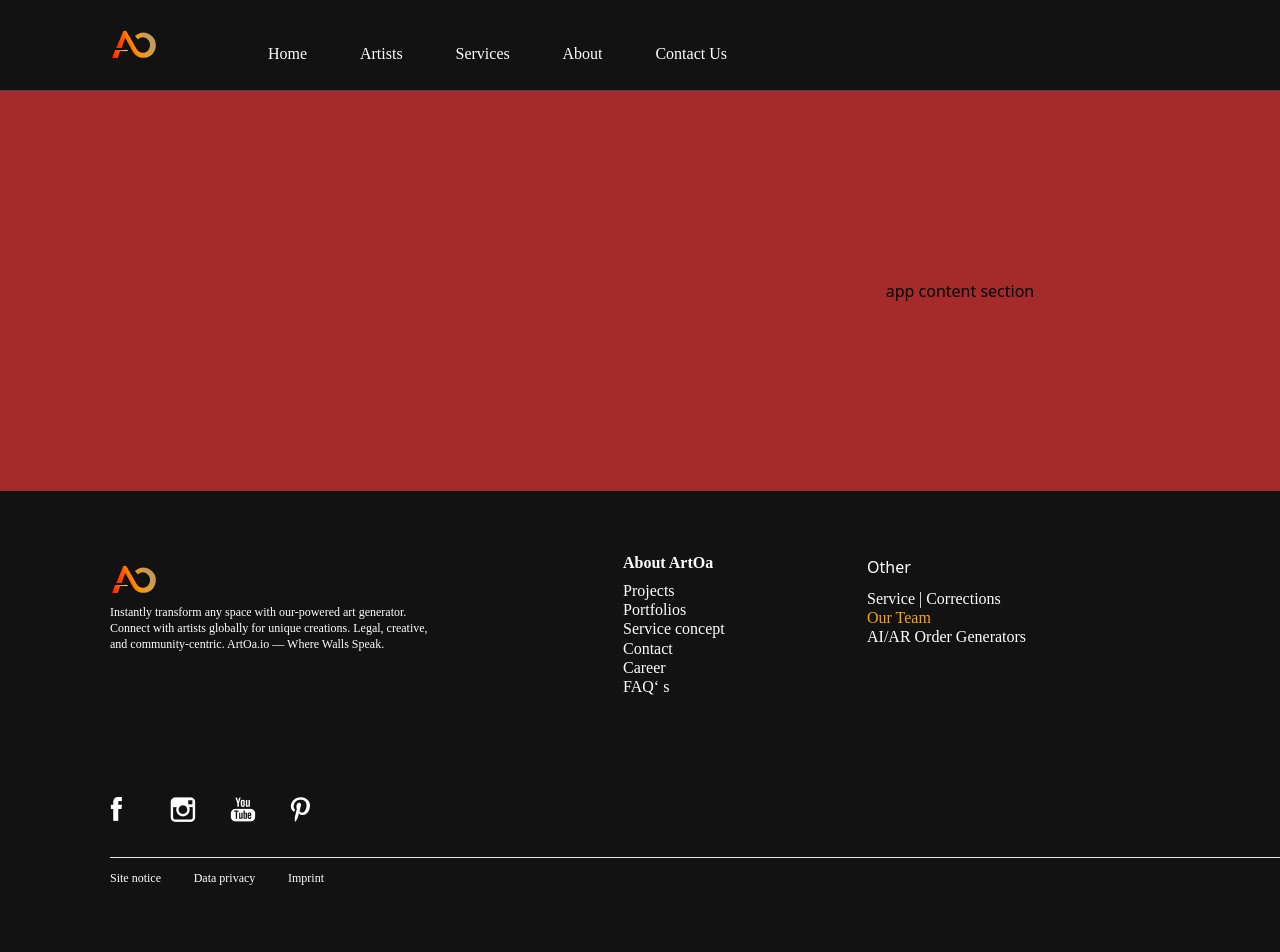
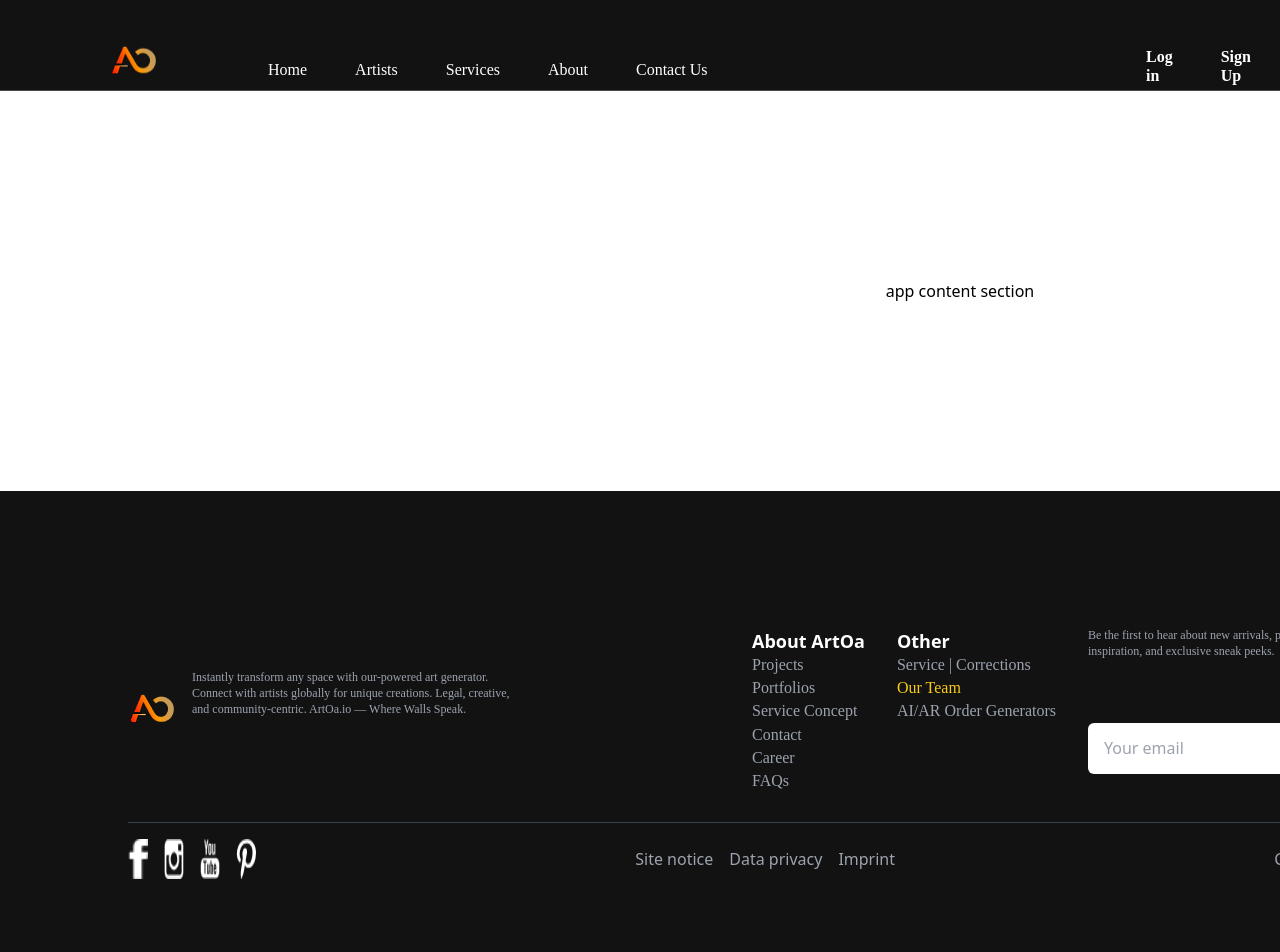
Before and after one commit to chubinaaa/artoa-FE, a Next.js app: page / in a window 1280 px wide. Shown: the top 952 px of the page. Built offline with nearby package versions, Linux system fonts and the light colour scheme.

Commit message:
style: replace standard styles with Tailwind CSS components

```diff
--- a/package.json
+++ b/package.json
@@ -33,7 +33,7 @@
     "postcss": "^8",
     "prettier": "^3.3.3",
     "prettier-plugin-tailwindcss": "^0.6.8",
-    "tailwindcss": "^3.4.1",
+    "tailwindcss": "^3.4.14",
     "typescript": "^5"
   },
   "lint-staged": {
--- a/src/app/globals.css
+++ b/src/app/globals.css
@@ -6,6 +6,9 @@
     Hiding scrollbar for all browsers.
         to apply: use "scroll-hidden" class on the element
 */
+:root {
+  --Primary-Color: rgba(252, 163, 17, 1);
+}
 
 ::-webkit-scrollbar {
   display: none;
--- a/src/components/Content.tsx
+++ b/src/components/Content.tsx
@@ -1,3 +1,7 @@
 export default function Content() {
-  return <section className="content-section">app content section</section>;
+  return (
+    <section className="flex min-h-[400px] w-[1920px] max-w-full items-center justify-center">
+      app content section
+    </section>
+  );
 }
--- a/src/components/Footer.tsx
+++ b/src/components/Footer.tsx
@@ -7,93 +7,93 @@ import SocIcon1 from "../app/images/soc-icon-1.png";
 import SocIcon2 from "../app/images/soc-icon-2.png";
 import SocIcon3 from "../app/images/soc-icon-3.png";
 import SocIcon4 from "../app/images/soc-icon-4.png";
+
 export default function Footer() {
   return (
-    <footer>
-      <div className="footer-container">
-        <div className="footer-contant">
-          <div className="footer-about-cont">
-            <div className="logo">
-              <Image src={Logo} alt="logo" />
-              <p>
-                Instantly transform any space with our-powered art generator.
-                Connect with artists globally for unique creations. Legal,
-                creative, and community-centric. ArtOa.io — Where Walls Speak.
-              </p>
-            </div>
+    <footer className="flex w-full max-w-screen-2xl items-center justify-between border-b-[0.5px] border-[#454749] bg-[#121212] px-[110px] pt-[53px] text-white">
+      <div className="container mx-auto">
+        <div className="flex flex-col items-start justify-between md:flex-row md:items-center">
+          <div className="flex items-center space-x-4">
+            {/* Logo */}
+            <Image
+              src={Logo}
+              alt="logo"
+              width={48}
+              height={48}
+              className="rounded-full"
+            />
+            <p className="max-w-sm text-gray-400">
+              Instantly transform any space with our-powered art generator.
+              Connect with artists globally for unique creations. Legal,
+              creative, and community-centric. ArtOa.io — Where Walls Speak.
+            </p>
           </div>
 
-          <div className="footer-navigate-container">
-            <div className="footer-menu">
-              <h1>About ArtOa</h1>
-              <ul>
+          <div className="mt-6 space-y-4 md:mt-0 md:flex md:space-x-8 md:space-y-0">
+            {/* Footer Links */}
+            <div>
+              <h1 className="text-lg font-semibold">About ArtOa</h1>
+              <ul className="space-y-1 text-gray-400">
                 <li>Projects</li>
                 <li>Portfolios</li>
-                <li>Service concept</li>
+                <li>Service Concept</li>
                 <li>Contact</li>
                 <li>Career</li>
-                <li>FAQ&lsquo; s</li>
+                <li>FAQs</li>
               </ul>
             </div>
 
-            <div className="footer-other">
-              <h1>Other</h1>
-
-              <ul>
+            <div>
+              <h1 className="text-lg font-semibold">Other</h1>
+              <ul className="space-y-1 text-gray-400">
                 <li>Service | Corrections</li>
-                <li style={{ color: "rgba(252, 163, 17, 1)" }}>Our Team</li>
+                <li className="text-yellow-400">Our Team</li>
                 <li>AI/AR Order Generators</li>
               </ul>
             </div>
 
-            <div className="footer-subscribe">
-              <p>
+            <div>
+              <p className="text-gray-400">
                 Be the first to hear about new arrivals, promotions, style
-                inspiration and exclusive sneak peeks.
+                inspiration, and exclusive sneak peeks.
               </p>
-
-              <div className="footer-subscribe-input-cont">
-                <input type="email" placeholder="you emil" />
-                <div className="footer-subscribe-icon">
-                  {/* {'>'} */}
-
-                  <Image src={ArrowIcon} alt="Arrow Icon" />
-                </div>
+              <div className="mt-4 flex">
+                <input
+                  type="email"
+                  placeholder="Your email"
+                  className="rounded-l-md px-4 py-2 text-gray-800 focus:outline-none"
+                />
+                <button className="rounded-r-md bg-yellow-500 p-2">
+                  <Image
+                    src={ArrowIcon}
+                    alt="Arrow Icon"
+                    width={20}
+                    height={20}
+                  />
+                </button>
               </div>
             </div>
           </div>
         </div>
 
-        <div className="footer-soc-icon">
-          <ul>
-            <li>
-              <Image src={SocIcon1} alt="" />
-            </li>
-            <li>
-              <Image src={SocIcon2} alt="" />
-            </li>
-            <li>
-              <Image src={SocIcon3} alt="" />
-            </li>
-            <li>
-              <Image src={SocIcon4} alt="" />
-            </li>
-          </ul>
-        </div>
-      </div>
+        <div className="mt-8 flex items-center justify-between border-t border-gray-700 pt-4">
+          {/* Social Icons */}
+          <div className="flex space-x-4">
+            <Image src={SocIcon1} alt="Social Icon 1" width={20} height={20} />
+            <Image src={SocIcon2} alt="Social Icon 2" width={20} height={20} />
+            <Image src={SocIcon3} alt="Social Icon 3" width={20} height={20} />
+            <Image src={SocIcon4} alt="Social Icon 4" width={20} height={20} />
+          </div>
 
-      <div className="footer-endline">
-        <hr />
+          {/* Footer Bottom Links */}
+          <div className="flex space-x-4 text-gray-400">
+            <a href="#">Site notice</a>
+            <a href="#">Data privacy</a>
+            <a href="#">Imprint</a>
+          </div>
 
-        <div className="footer-endline-container">
-          <ul>
-            <li>Site notice</li>
-            <li>Data privacy</li>
-            <li>Imprint</li>
-          </ul>
-          <div className="creator">
-            CREATED BY
-            <samp> Doer </samp>
+          <div className="text-gray-400">
+            CREATED BY <span className="font-bold text-white">Doer</span>
           </div>
         </div>
       </div>
--- a/src/components/Header.tsx
+++ b/src/components/Header.tsx
@@ -1,42 +1,59 @@
 import React from "react";
+import Image from "next/image";
 
-import Image from "next/image";
 import Logo from "../app/images/Artoa-Logo.png";
 import LangIco from "../app/images/icon-globe.png";
 import ArrowIcon from "../app/images/icon-arrow.png";
 
 export default function Header() {
   return (
-    <header>
-      <div className="header-container">
-        <div className="menu-containet">
-          <div className="logo">
-            <Image src={Logo} alt="Logo" />
+    <>
+      <header className="flex h-[91px] w-full max-w-screen-2xl items-center justify-between border-b-[0.5px] border-[#454749] bg-[#121212] px-[110px] pt-[53px] text-white">
+        <div className="flex h-[51px] w-full max-w-[1700px] justify-between">
+          <div className="flex h-[48px] w-[787px] items-end gap-[110px]">
+            <Image
+              src={Logo}
+              className="size-[48px] cursor-pointer"
+              alt="Logo"
+            />
+
+            <ul className="flex h-[24px] w-[459px] gap-[48px]">
+              <li className="font-fira cursor-pointer text-[16px] font-normal leading-[19.2px]">
+                Home
+              </li>
+              <li className="font-fira cursor-pointer text-[16px] font-normal leading-[19.2px]">
+                Artists
+              </li>
+              <li className="font-fira cursor-pointer text-[16px] font-normal leading-[19.2px]">
+                Services
+              </li>
+              <li className="font-fira cursor-pointer text-[16px] font-normal leading-[19.2px]">
+                About
+              </li>
+              <li className="font-fira cursor-pointer text-[16px] font-normal leading-[19.2px]">
+                Contact Us
+              </li>
+            </ul>
           </div>
 
-          <ul className="menu">
-            <li>Home</li>
-            <li>Artists</li>
-            <li>Services</li>
-            <li>About</li>
-            <li>Contact Us</li>
-          </ul>
-        </div>
-
-        <div className="tools">
-          <div className="buttons-container">
-            <button className="login-button">Log in</button>
-
-            <button className="signup-button">Sign Up </button>
-          </div>
-
-          <div className="lang-container">
-            <Image src={LangIco} alt="lang" />
-            <samp>en</samp>
-            <Image src={ArrowIcon} alt="icon" />
+          <div className="mr-[140px] flex h-[56px] w-[156px] items-center justify-around gap-[32px]">
+            <div className="flex space-x-4">
+              <button className="bg-[rgba(252, 163, 17, 1)] hover:bg-[rgba(252, 163, 17, 0.8)] rounded-md px-4 py-2 font-semibold text-white">
+                Log in
+              </button>
+              <button className="bg-[rgba(53, 55, 57, 1)] hover:bg-[rgba(252, 163, 17, 1)] rounded-md px-4 py-2 font-semibold text-white">
+                Sign Up
+              </button>
+            </div>
+            {/* Language Selector */}
+            <div className="flex items-center space-x-2 text-gray-700">
+              <Image src={LangIco} alt="lang" width={20} height={20} />
+              <span>en</span>
+              <Image src={ArrowIcon} alt="icon" width={16} height={16} />
+            </div>
           </div>
         </div>
-      </div>
-    </header>
+      </header>
+    </>
   );
 }
```
Also changed, not shown: 1 other file (tests, documents, lock files or other folders).
